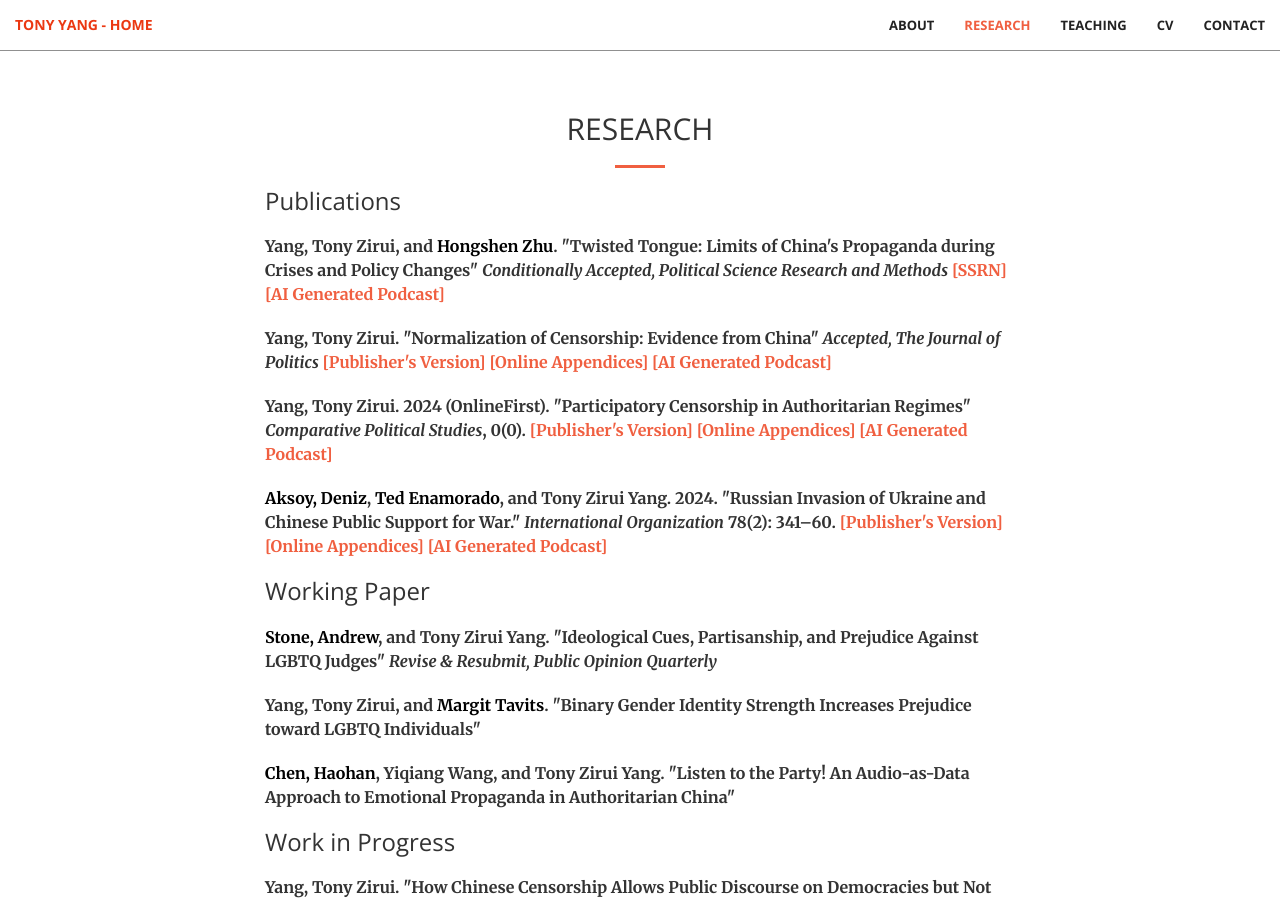
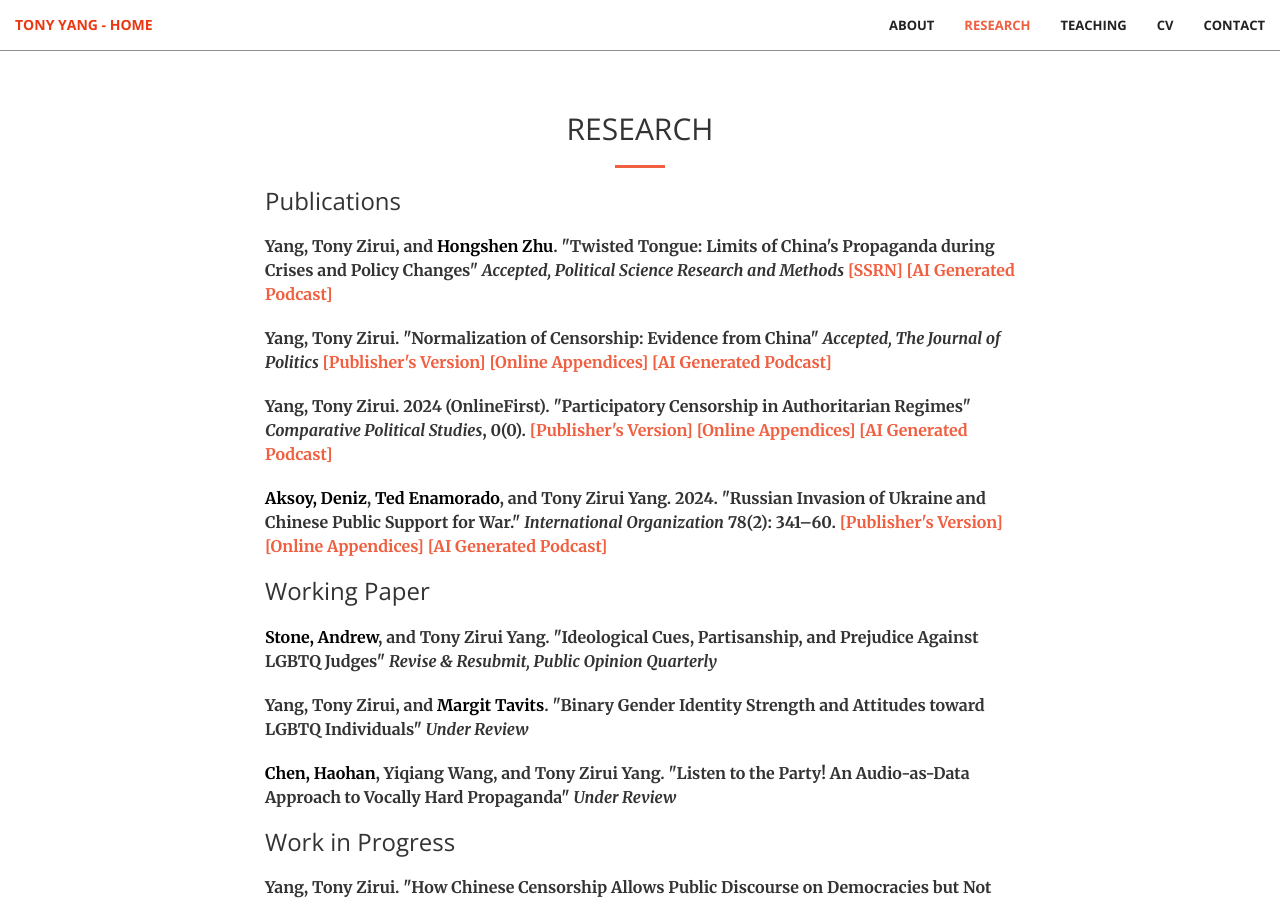
Before and after one commit to tonyhsfz/website, a Jekyll site: the page built from index.html, in a window 1280 px wide and 900 px high, scrolled down 1800 px. Built offline with Jekyll 4.4.1, drawn with Linux system fonts in a browser that asks for light colours.

Commit message:
Update publication.html

```diff
--- a/_includes/publication.html
+++ b/_includes/publication.html
@@ -8,7 +8,7 @@
                      <p></p>
                 <p><b> Yang, Tony Zirui, and <a href="https://hongshenzhu.org/" style="color: black;">Hongshen Zhu</a>.
                         "Twisted Tongue: Limits of China's Propaganda during Crises and Policy Changes"
-                        <i>Conditionally Accepted, Political Science Research and Methods</i>
+                        <i> Accepted, Political Science Research and Methods</i>
                         <a href="https://papers.ssrn.com/sol3/papers.cfm?abstract_id=4589500">[SSRN]</a>
                         <a href="https://notebooklm.google.com/notebook/301a75e9-a459-4d91-a4c8-48dc3af5e58f/audio">[AI Generated Podcast]</a></b> </p>
                         <p></p>
@@ -33,9 +33,12 @@
 
                     <h3 class="section-heading">Working Paper</h3>
                      <p></p>
-                    <p>  <a href="https://www.andrewrstone.com/" style="color: black;">Stone, Andrew</a>, and <b> Tony Zirui Yang. "Ideological Cues, Partisanship, and Prejudice Against LGBTQ Judges"</b> <i>Revise & Resubmit, Public Opinion Quarterly</i> </p>
-                <p><b>  Yang, Tony Zirui,</b> and <a href="https://sites.wustl.edu/mtavits/" style="color: black;">Margit Tavits</a>. <b>"Binary Gender Identity Strength Increases Prejudice toward LGBTQ Individuals" </b></p>
-                <p> <a href="https://haohanchen.github.io/" style="color: black;">Chen, Haohan</a>, Yiqiang Wang, and <b> Tony Zirui Yang. "Listen to the Party! An Audio-as-Data Approach to Emotional Propaganda in Authoritarian China" </b></p>
+                    <p>  <a href="https://www.andrewrstone.com/" style="color: black;">Stone, Andrew</a>, and <b> Tony Zirui Yang. "Ideological Cues, Partisanship, and Prejudice Against LGBTQ Judges"</b>
+                            <i>Revise & Resubmit, Public Opinion Quarterly</i> </p>
+                <p><b>  Yang, Tony Zirui,</b> and <a href="https://sites.wustl.edu/mtavits/" style="color: black;">Margit Tavits</a>. <b>"Binary Gender Identity Strength and Attitudes toward LGBTQ Individuals" </b>
+                                 <i>Under Review</i> </p>
+                <p> <a href="https://haohanchen.github.io/" style="color: black;">Chen, Haohan</a>, Yiqiang Wang, and <b> Tony Zirui Yang. "Listen to the Party! An Audio-as-Data Approach to Vocally Hard Propaganda" </b>
+                                 <i>Under Review</i> </p>
   <p></p>
                      <p></p>
                     <h3 class="section-heading">Work in Progress</h3>
```
